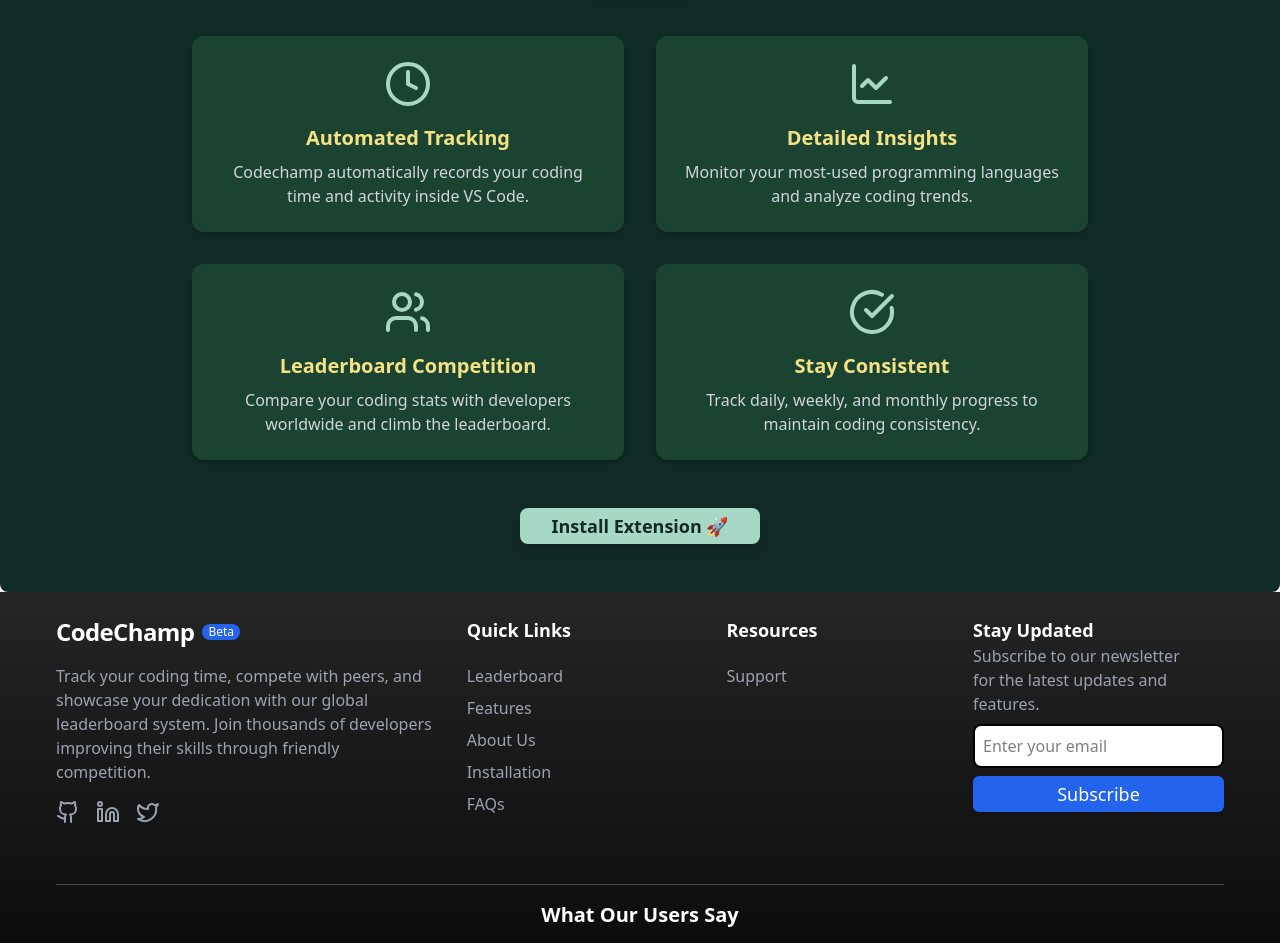
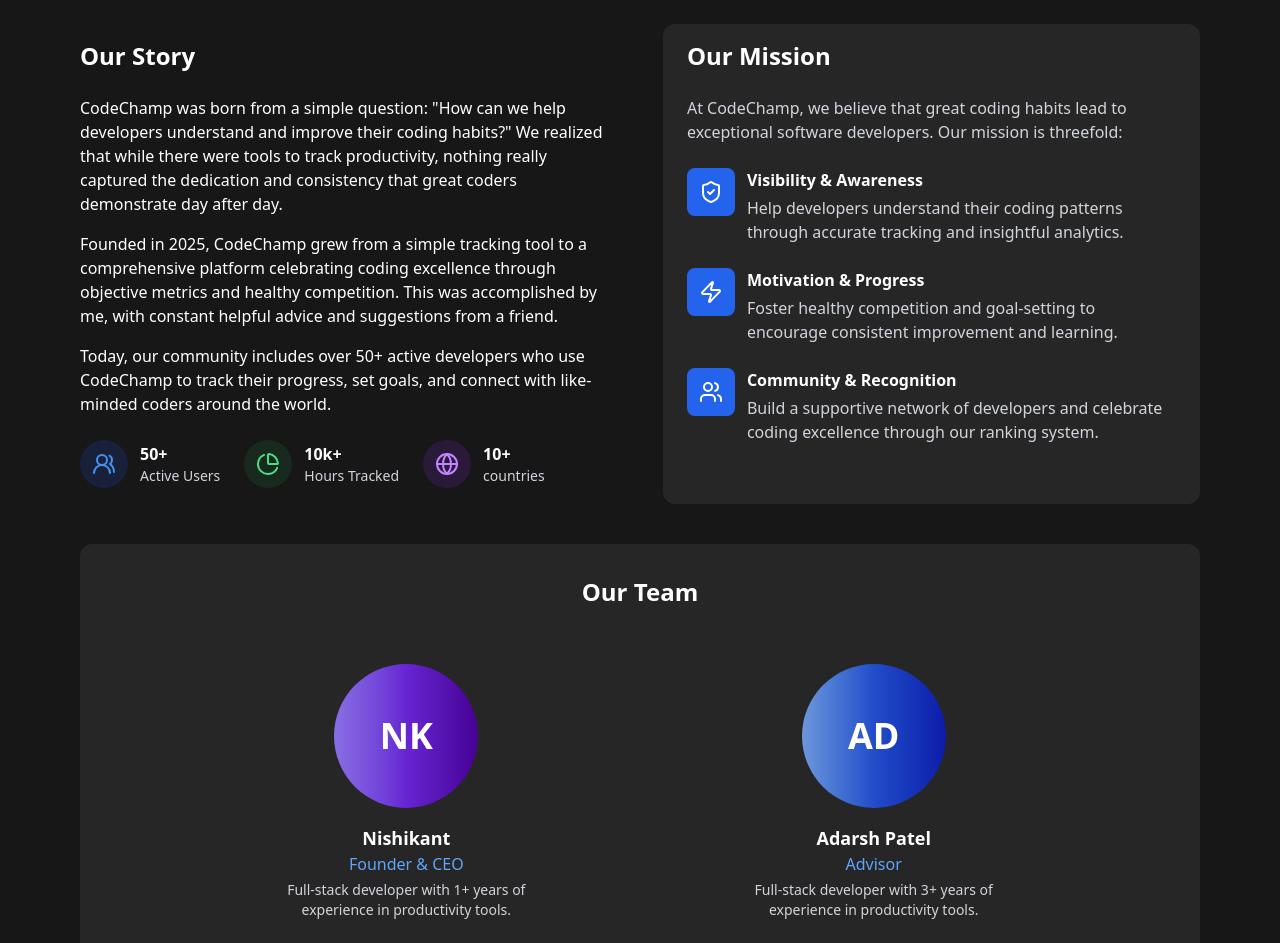
Before and after one commit to nishikantraj/CodeTrackFrontend, a React (Vite) app: page /about in a window 1280 px wide. Shown: the part 300-1243 px from the top of the page. Built offline with nearby package versions, Linux system fonts and the light colour scheme.

Commit message:
New UI created for About Section

```diff
--- a/src/components/Footer.tsx
+++ b/src/components/Footer.tsx
@@ -11,7 +11,7 @@
   };
 
   return (
-    <div className="px-6 md:px-14 bg-gradient-to-b from-[#252525] via-[#0c0c0c] to-[#151414] text-white py-6">
+    <div className="px-6 md:px-18 bg-gradient-to-b from-[#252525] via-[#0c0c0c] to-[#151414] text-white py-6">
       <div className="flex flex-col lg:flex-row gap-8">
         {/* About */}
         <div className="lg:w-1/3 flex flex-col gap-4">
--- a/src/pages/About.tsx
+++ b/src/pages/About.tsx
@@ -1,17 +1,15 @@
+import { Button } from "@/components/ui/Button";
+import { ChartPie, Globe, ShieldCheck, Zap, UsersRound, Users } from "lucide-react";
 import { useEffect, useRef } from "react";
+import { NavLink } from "react-router-dom";
 import Typed from "typed.js";
-import { Button } from "@/components/ui/Button";
-import { Card} from "@/components/ui/Card";
-import { CheckCircle, LineChart, Users, Clock } from "lucide-react";
-// import codingImg from "../assets/coding.png";
-import person from '../assets/language/person.png'
 
 export default function About() {
   const typedRef = useRef<HTMLSpanElement>(null);
 
   useEffect(() => {
     const typed = new Typed(typedRef.current, {
-      strings: ["Track Your Code", "Analyze Your Progress", "Compete & Improve"],
+      strings: ["About CodeChamp"],
       typeSpeed: 50,
       backSpeed: 30,
       backDelay: 1000,
@@ -22,57 +20,147 @@
   }, []);
 
   return (
-    <div className="bg-[#102A26] text-[#F4E285] min-h-screen px-6 py-12 rounded-lg">
+    <div className="min-h-screen w-full py-8 mt-20 overflow-hidden text-white px-4 md:px-6 lg:px-8 bg-[#171717]">
 
-      {/* Hero Section with Typed.js */}
-      <div className="max-w-5xl mx-auto text-center">
-        <h1 className="text-5xl font-extrabold text-[#A7D7C5]">
+      <div className="px-4 sm:px-6 md:px-12">
+        {/* Title */}
+        <div className="flex flex-col justify-center items-center pt-10 py-5">
+          <h2 className="text-3xl md:text-4xl font-bold">
             <span ref={typedRef}></span>
-        </h1>
-        <p className="text-lg text-gray-300 mt-4">
-          Codechamp helps developers track their coding activity, analyze time spent per language, and stay motivated by competing with others.
-        </p>
-        <img src={person} alt="Codechamp Overview" className="mx-auto mt-6 w-24 rounded-lg shadow-lg" />
+          </h2>
+          <p className="text-center text-[#D1D5DB] w-full sm:w-4/5 md:w-3/5 pt-4 text-base md:text-lg">Codechamp helps developers track their coding activity, analyze time spent per language, and stay motivated by competing with others.</p>
+        </div>
+        {/* Story and mission */}
+        <div className="flex flex-col lg:flex-row py-10 gap-8 lg:gap-12">
+          {/* story */}
+          <div className="w-full lg:w-1/2 flex flex-col gap-6 py-4">
+            <h3 className="text-2xl font-semibold">Our Story</h3>
+            <div className="flex flex-col gap-4 text-sm md:text-base">
+              <p>CodeChamp was born from a simple question: "How can we help developers understand and improve their coding habits?" We realized that while there were tools to track productivity, nothing really captured the dedication and consistency that great coders demonstrate day after day.</p>
+              <p>Founded in 2025, CodeChamp grew from a simple tracking tool to a comprehensive platform celebrating coding excellence through objective metrics and healthy competition. This was accomplished by me, with constant helpful advice and suggestions from a friend.</p>
+              <p>Today, our community includes over 50+ active developers who use CodeChamp to track their progress, set goals, and connect with like-minded coders around the world.</p>
             </div>
 
-      {/* Features Section */}
-      <div className="max-w-4xl mx-auto mt-12 grid grid-cols-1 md:grid-cols-2 gap-8">
-
-        <Card className="bg-[#1B4332] border-none shadow-md p-6 text-center">
-          <Clock className="text-[#A7D7C5] w-12 h-12 mx-auto" />
-          <h3 className="text-xl font-bold mt-4">Automated Tracking</h3>
-          <p className="text-gray-300 mt-2">Codechamp automatically records your coding time and activity inside VS Code.</p>
-        </Card>
-
-        <Card className="bg-[#1B4332] border-none shadow-md p-6 text-center">
-          <LineChart className="text-[#A7D7C5] w-12 h-12 mx-auto" />
-          <h3 className="text-xl font-bold mt-4">Detailed Insights</h3>
-          <p className="text-gray-300 mt-2">Monitor your most-used programming languages and analyze coding trends.</p>
-        </Card>
-
-        <Card className="bg-[#1B4332] border-none shadow-md p-6 text-center">
-          <Users className="text-[#A7D7C5] w-12 h-12 mx-auto" />
-          <h3 className="text-xl font-bold mt-4">Leaderboard Competition</h3>
-          <p className="text-gray-300 mt-2">Compare your coding stats with developers worldwide and climb the leaderboard.</p>
-        </Card>
-
-        <Card className="bg-[#1B4332] border-none shadow-md p-6 text-center">
-          <CheckCircle className="text-[#A7D7C5] w-12 h-12 mx-auto" />
-          <h3 className="text-xl font-bold mt-4">Stay Consistent</h3>
-          <p className="text-gray-300 mt-2">Track daily, weekly, and monthly progress to maintain coding consistency.</p>
-        </Card>
-
+            <div className="flex flex-wrap gap-4 md:gap-6">
+              {/* 1 */}
+              <div className="flex gap-3 justify-center items-center">
+                <div className="bg-[#19213A] w-12 h-12 rounded-full flex justify-center items-center">
+                  <UsersRound className="text-[#4393f4]"/>
+                </div>
+                <div>
+                  <p className="font-bold">50+</p>
+                  <p className="text-[#D1D5DB] text-sm">Active Users</p>
+                </div>
               </div>
 
-      {/* Call to Action */}
-      <div className="text-center mt-12">
-        <a href="https://marketplace.visualstudio.com/items?itemName=Nishikant.codetrackerextension" target="_blank" rel="noopener noreferrer">
-          <Button className="bg-[#A7D7C5] text-[#102A26] font-semibold px-8 py-4 text-lg rounded-lg shadow-lg hover:bg-[#8CC3B3] transition cursor-pointer">
-            Install Extension 🚀
-          </Button>
-        </a>
+              {/* 2 */}
+              <div className="flex gap-3 justify-center items-center">
+                <div className="bg-[#18291E] w-12 h-12 rounded-full flex justify-center items-center">
+                  <ChartPie className="text-[#4BDE80]"/>
+                </div>
+                <div>
+                  <p className="font-bold">10k+</p>
+                  <p className="text-[#D1D5DB] text-sm">Hours Tracked</p>
+                </div>
+              </div>
+
+              {/* 3 */}
+              <div className="flex gap-3 justify-center items-center">
+                <div className="bg-[#2B1939] w-12 h-12 rounded-full flex justify-center items-center">
+                  <Globe className="text-[#C085FC]"/>
+                </div>
+                <div>
+                  <p className="font-bold">10+</p>
+                  <p className="text-[#D1D5DB] text-sm">countries</p>
+                </div>
+              </div>
+            </div>
+          </div>
+
+          {/* mission */}
+          <div className="bg-[#262626] w-full lg:w-1/2 rounded-xl py-4 px-6 flex flex-col gap-6">
+            <div className="">
+              <h1 className="text-2xl font-semibold">Our Mission</h1>
+            </div>
+            <p className="text-[#D1D5DB] text-sm md:text-base">
+              At CodeChamp, we believe that great coding habits lead to exceptional software developers. Our mission is threefold:
+            </p>
+
+            <div className="flex gap-6 flex-col">
+
+              <div className="flex gap-3">
+                <div className="bg-[#2463EB] w-12 h-12 p-3 rounded-lg flex justify-center items-center"><ShieldCheck/></div>
+                <div className="flex flex-col gap-1">
+                  <h3 className="font-semibold">Visibility & Awareness</h3>
+                  <p className="text-[#D1D5DB] text-sm md:text-base">Help developers understand their coding patterns through accurate tracking and insightful analytics.</p>
+                </div>
+              </div>
+
+              <div className="flex gap-3">
+                <div className="bg-[#2463EB] w-12 h-12 p-3 rounded-lg flex justify-center items-center"><Zap/></div>
+                <div className="flex flex-col gap-1">
+                  <h3 className="font-semibold">Motivation & Progress</h3>
+                  <p className="text-[#D1D5DB] text-sm md:text-base">Foster healthy competition and goal-setting to encourage consistent improvement and learning.</p>
+                </div>
+              </div>
+
+              <div className="flex gap-3">
+                <div className="bg-[#2463EB] w-12 h-12 p-3 rounded-lg flex justify-center items-center"><Users/></div>
+                <div className="flex flex-col gap-1">
+                  <h3 className="font-semibold">Community & Recognition</h3>
+                  <p className="text-[#D1D5DB] text-sm md:text-base">Build a supportive network of developers and celebrate coding excellence through our ranking system.</p>
+                </div>
+              </div>
+            </div>
+          </div>
+        </div>
+
+        {/* Team */}
+        <div className="bg-[#262626] flex flex-col justify-center items-center rounded-xl">
+          <h1 className="text-2xl font-bold py-8">Our Team</h1>
+
+          <div className="flex flex-col md:flex-row justify-around p-6 gap-8 md:gap-4">
+            {/* 1 */}
+            <div className="flex flex-col justify-center items-center gap-4 pb-4">
+              <div className="bg-gradient-to-r from-[#896ee4] via-[#6724d3] to-[#460195] p-3 rounded-full font-bold w-24 h-24 sm:w-28 sm:h-28 md:w-36 md:h-36 flex justify-center items-center">
+                <h4 className="text-2xl sm:text-3xl md:text-4xl">NK</h4>
+              </div>
+              <div className="flex justify-center flex-col items-center">
+                <h3 className="font-bold text-lg">Nishikant</h3>
+                <div className="flex flex-col gap-1 justify-center items-center">
+                  <p className="text-[#60A5FA]">Founder & CEO</p>
+                  <p className="text-center w-full sm:w-2/3 text-sm text-[#D1D5DB]">Full-stack developer with 1+ years of experience in productivity tools.</p>
+                </div>
+              </div>
+            </div>
+
+            {/* 2 */}
+            <div className="flex flex-col justify-center items-center gap-4 pb-4">
+              <div className="bg-gradient-to-r from-[#6d97db] via-[#224cc9] to-[#0f19aa] p-3 rounded-full font-bold w-24 h-24 sm:w-28 sm:h-28 md:w-36 md:h-36 flex justify-center items-center">
+                <h4 className="text-2xl sm:text-3xl md:text-4xl">AD</h4>
+              </div>
+              <div className="flex justify-center flex-col items-center">
+                <h3 className="font-bold text-lg">Adarsh Patel</h3>
+                <div className="flex flex-col gap-1 justify-center items-center">
+                  <p className="text-[#60A5FA]">Advisor</p>
+                  <p className="text-center w-full sm:w-2/3 text-sm text-[#D1D5DB]">Full-stack developer with 3+ years of experience in productivity tools.</p>
+                </div>
+              </div>
             </div>
 
           </div>
+        </div>
+
+        <div className="py-8 flex justify-center">
+          <NavLink
+            to={"/installation"}
+          >
+            <Button className="text-white cursor-pointer font-semibold bg-[#3868e9] hover:bg-[#1C4ED8] px-4 py-4 md:py-6 text-base sm:text-lg md:text-xl">
+              Learn How to Get Started
+            </Button>
+          </NavLink>
+        </div>
+      </div>
+    </div>
   );
 }
--- a/src/pages/Leaderboard.tsx
+++ b/src/pages/Leaderboard.tsx
@@ -106,7 +106,7 @@
       </div>
 
       {/*Button and Search Bar */}
-      <div className="w-full mt-6 md:mt-8 mb-4 flex flex-col sm:flex-row justify-between px-4 sm:px-8 md:px-14 gap-4">
+      <div className="w-full mt-6 md:mt-8 mb-4 flex flex-col sm:flex-row justify-between px-4 sm:px-8 md:px-18 gap-4">
 
         <div className="order-1 sm:order-2 flex justify-center items-center gap-2 sm:gap-3 flex-wrap">
           <Button className="hover:bg-[#1C4ED8] bg-[#2c5de6] cursor-pointer py-2 md:py-6 text-xs sm:text-sm px-2 sm:px-4">Last 24 Hour</Button>
@@ -130,7 +130,7 @@
       </div>
 
       {/* Leaderboard Table */}
-      <div className="w-full mt-3 max-w-[82rem] bg-[#262626] p-6 rounded-lg shadow-2xl backdrop-blur-lg">
+      <div className="w-full mt-3 max-w-[80rem] bg-[#262626] p-6 rounded-lg shadow-2xl backdrop-blur-lg">
         <Table>
           <TableHeader>
             <TableRow className="bg-[#404040]">
```
Lines whose indentation alone changed are shown as unchanged.
